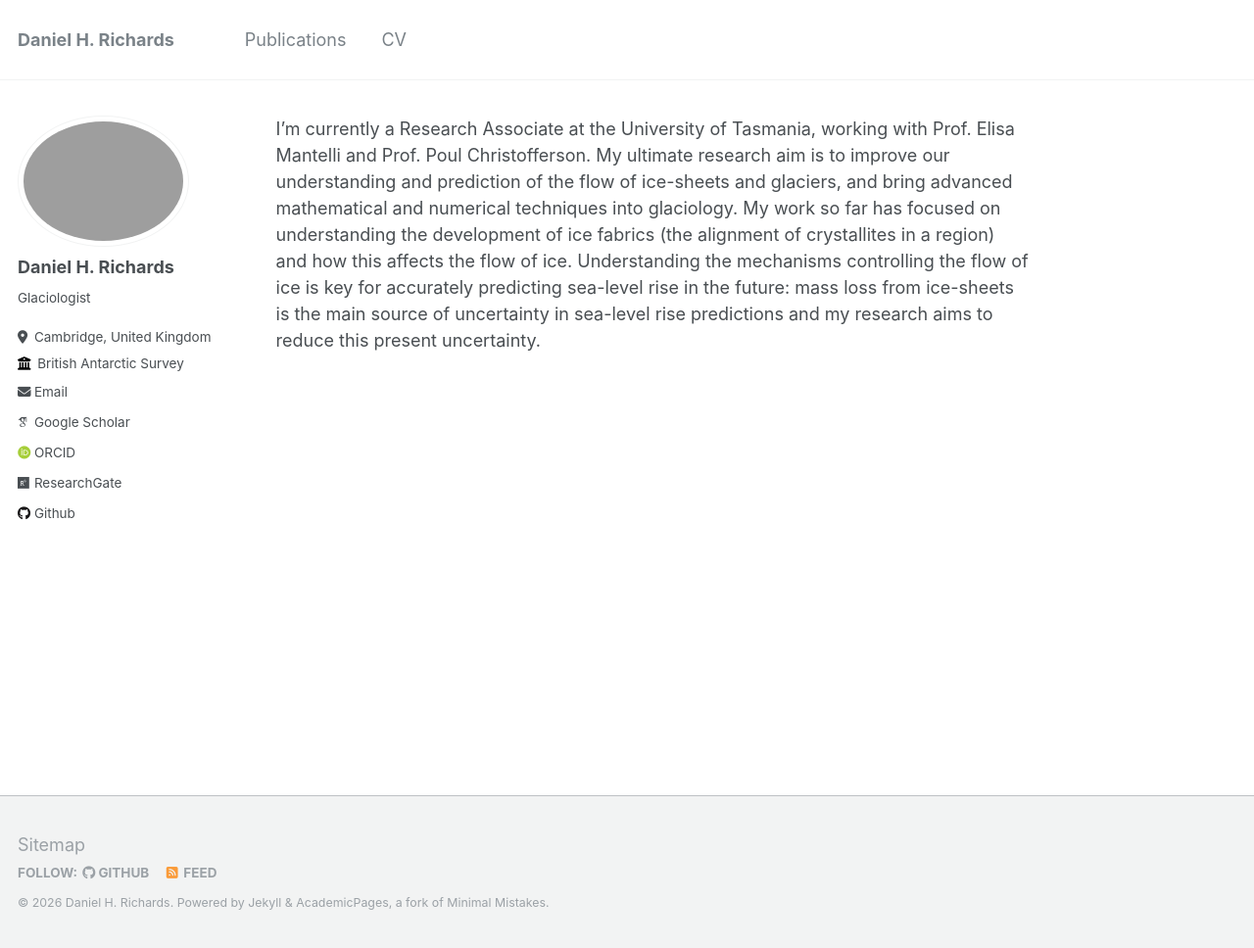
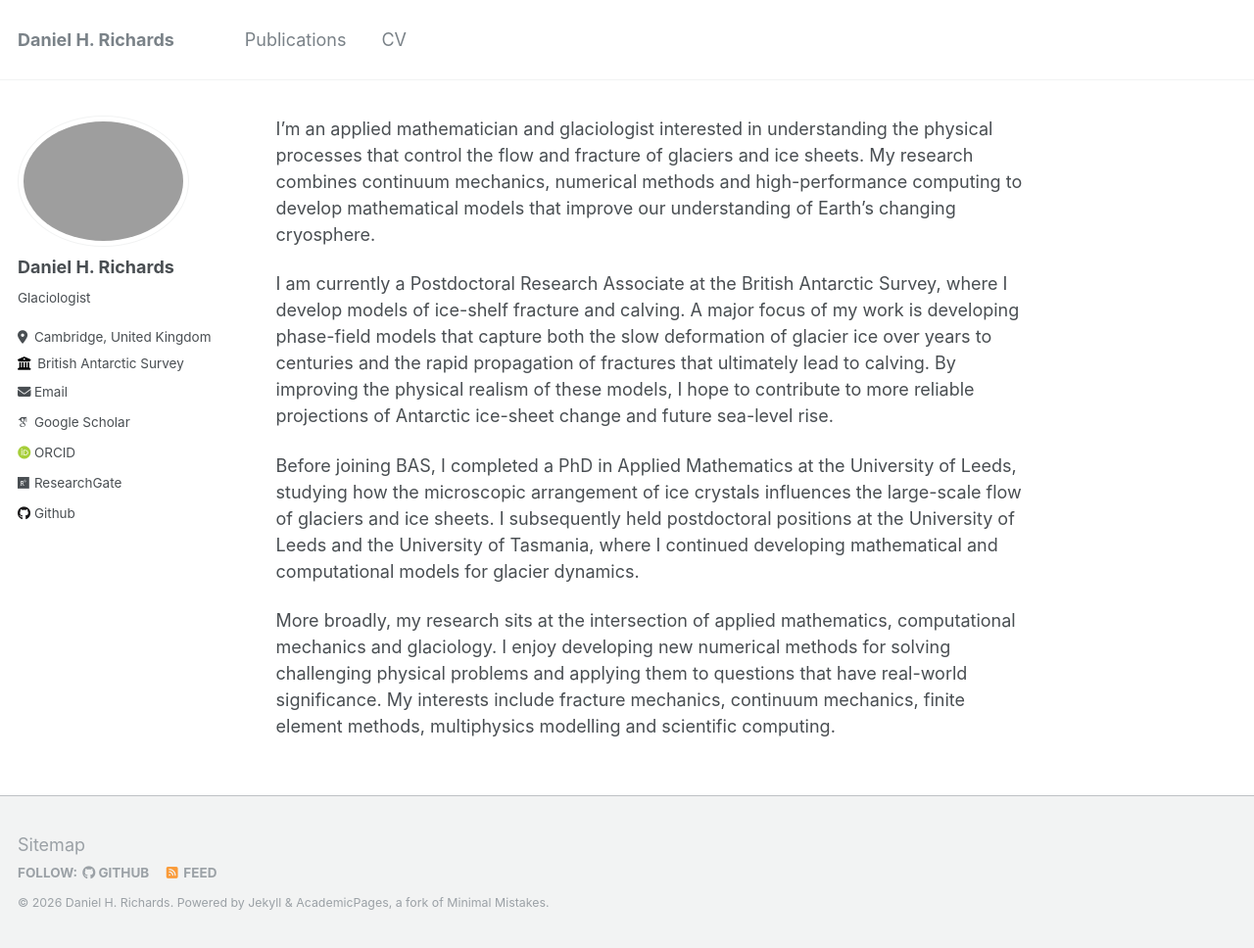
Before and after one commit to dhrichards/dhrichards.github.io, a Jekyll site: the page built from _pages/about.md, in a window 1280 px wide and 968 px high. Shown: the whole window at 98% size. Built offline with Jekyll 4.4.1, drawn with Linux system fonts in a browser that asks for light colours; some web fonts are replaced.

Commit message:
new about

```diff
--- a/_pages/about.md
+++ b/_pages/about.md
@@ -6,7 +6,13 @@ redirect_from:
   - /about/
   - /about.html
 ---
-I'm currently a Research Associate at the University of Tasmania, working with Prof. Elisa Mantelli and Prof. Poul Christofferson. My ultimate research aim is to improve our understanding and prediction of the flow of ice-sheets and glaciers, and bring advanced mathematical and numerical techniques into glaciology. My work so far has focused on understanding the development of ice fabrics (the alignment of crystallites in a region) and how this affects the flow of ice. Understanding the mechanisms controlling the flow of ice is key for accurately predicting sea-level rise in the future: mass loss from ice-sheets is the main source of uncertainty in sea-level rise predictions and my research aims to reduce this present uncertainty.
+I'm an applied mathematician and glaciologist interested in understanding the physical processes that control the flow and fracture of glaciers and ice sheets. My research combines continuum mechanics, numerical methods and high-performance computing to develop mathematical models that improve our understanding of Earth's changing cryosphere.
+
+I am currently a Postdoctoral Research Associate at the British Antarctic Survey, where I develop models of ice-shelf fracture and calving. A major focus of my work is developing phase-field models that capture both the slow deformation of glacier ice over years to centuries and the rapid propagation of fractures that ultimately lead to calving. By improving the physical realism of these models, I hope to contribute to more reliable projections of Antarctic ice-sheet change and future sea-level rise.
+
+Before joining BAS, I completed a PhD in Applied Mathematics at the University of Leeds, studying how the microscopic arrangement of ice crystals influences the large-scale flow of glaciers and ice sheets. I subsequently held postdoctoral positions at the University of Leeds and the University of Tasmania, where I continued developing mathematical and computational models for glacier dynamics.
+
+More broadly, my research sits at the intersection of applied mathematics, computational mechanics and glaciology. I enjoy developing new numerical methods for solving challenging physical problems and applying them to questions that have real-world significance. My interests include fracture mechanics, continuum mechanics, finite element methods, multiphysics modelling and scientific computing.
 
 
 <!--
```
